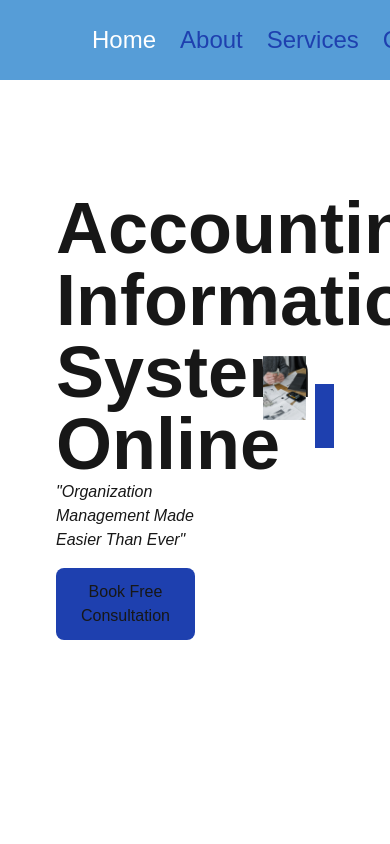
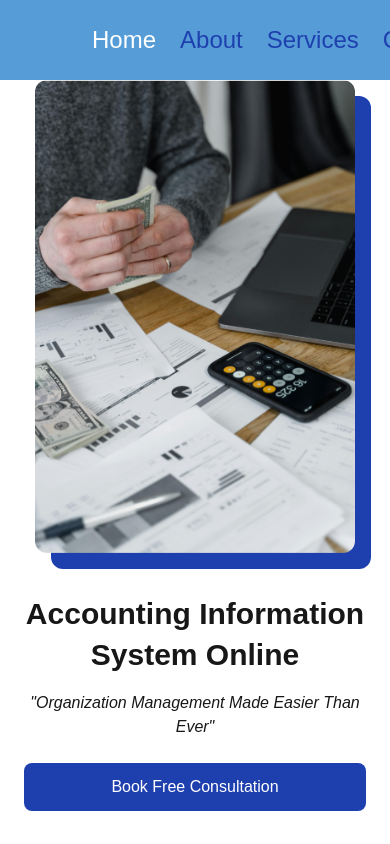
Before and after one commit to JyothiRadhaNanda/Dimata_Aiso, a Next.js app: page / in a window 390 px wide. Shown: the top 844 px of the page. Built offline with nearby package versions, Linux system fonts and the light colour scheme.

Commit message:
(fix) add little responsive

```diff
--- a/src/pages/component/home/home.tsx
+++ b/src/pages/component/home/home.tsx
@@ -2,31 +2,38 @@ import Image from "next/image";
 
 export default function HomeSection() {
   return (
-    <section id="home" className="p-14 pt-48 pb-36 h-screen">
-      <div className="flex items-center justify-center gap-24 flex-row">
-        <div className="w-1/2">
-          <p className="text-7xl">
-            <b>Accounting Information System Online</b>
+    <section
+      id="home"
+      className="px-6 py-20 md:px-14 md:pt-48 md:pb-36 min-h-screen"
+    >
+      <div className="flex flex-col-reverse md:flex-row items-center justify-center gap-10 md:gap-24">
+        {/* Text Section */}
+        <div className="w-full md:w-1/2 text-center md:text-left">
+          <p className="text-3xl sm:text-4xl md:text-5xl lg:text-6xl font-bold leading-snug">
+            Accounting Information System Online
           </p>
-          <p>
-            <i>"Organization Management Made Easier Than Ever"</i>
+          <p className="mt-4 text-base sm:text-lg italic">
+            "Organization Management Made Easier Than Ever"
           </p>
-          <button className="bg-blue-800 p-3 rounded-lg mt-4 ">
+          <button className="bg-blue-800 text-white px-5 py-3 rounded-lg mt-6 hover:bg-blue-700 transition w-full sm:w-auto">
             Book Free Consultation
           </button>
         </div>
-        <div className="relative flex text-">
-          <div className="relative flex">
-            {/* Div Biru di belakang Gambar */}
-            <div className="bg-blue-800 ml-6  absolute inset-0 z-10"></div>
 
-            {/* Gambar dengan Z-index lebih tinggi */}
-            <div className=" relative bottom-7 right-7 z-20 ">
+        {/* Image Section */}
+        <div className="relative w-full md:w-auto flex justify-center items-center">
+          <div className="relative w-full max-w-xs sm:max-w-sm md:max-w-md">
+            {/* Blue shadow box behind */}
+            <div className="absolute top-4 left-4 w-full h-full bg-blue-800 rounded-xl z-0"></div>
+
+            {/* Image in front */}
+            <div className="relative z-10">
               <Image
                 src="/photo1.png"
                 alt="Aiso Image"
                 width={400}
                 height={200}
+                className="w-full h-auto rounded-xl"
               />
             </div>
           </div>
--- a/src/pages/index.tsx
+++ b/src/pages/index.tsx
@@ -20,7 +20,7 @@ const geistMono = localFont({
 
 export default function Home() {
   return (
-    <div>
+    <div className="w-full">
       <Navbar />
       <HomeSection />
       <AboutSection />
```
